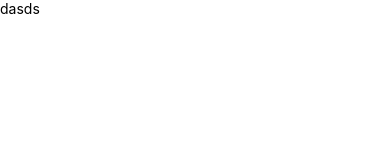
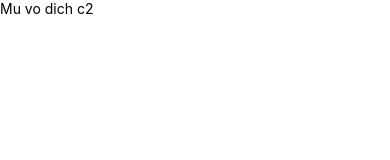
Before and after one commit to namdeptrainhatvutru/DuAnTotNghiep, a React Native app: screen / in a window 390 px wide. Shown: the top 160 px of the page. Built offline with nearby package versions, Linux system fonts and the light colour scheme.

Commit message:
adadaddadada

```diff
--- a/App.tsx
+++ b/App.tsx
@@ -4,7 +4,7 @@ import React from 'react'
 const App = () => {
   return (
    <View>
-    <Text>dasds</Text>
+    <Text>Mu vo dich c2</Text>
    </View>
   )
 }
```
